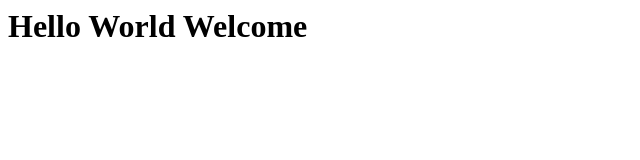
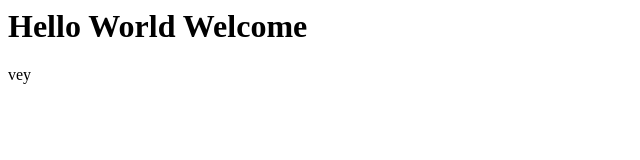
Before and after one commit to Adityaa7391/localrepo, a plain HTML site: page index.html in a window 1280 px wide. Shown: the full height of the page, 0-640 px from the left. Drawn offline with Linux system fonts and the light colour scheme.

Commit message:
feature1 change

```diff
--- a/index.html
+++ b/index.html
@@ -1 +1,2 @@
 <h1>Hello World Welcome</h1>
+<p>vey</p>
```
